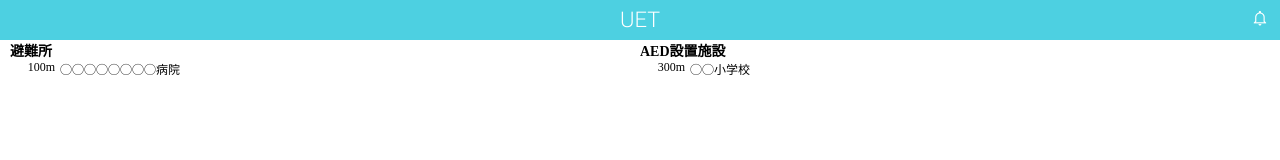
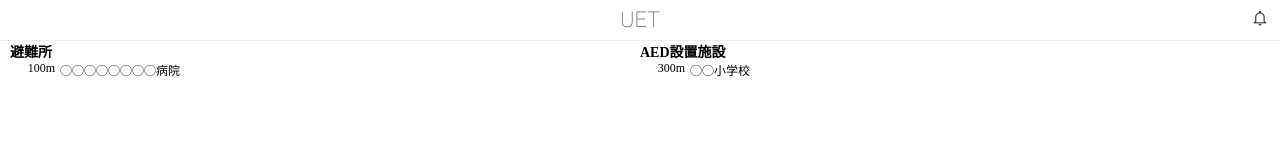
Before and after one commit to simochee/uet.design, a website: page src/pug/index.pug in a window 1280 px wide. Drawn offline with nearby package versions, Linux system fonts and the light colour scheme; files that its build step writes are made by us from their sources; files whose address does not match are found by name; a web font is replaced by a local one.

Commit message:
ヘッダカラーを変更

```diff
--- a/src/pug/index.pug
+++ b/src/pug/index.pug
@@ -7,6 +7,7 @@ head
 	link(rel="stylesheet" href="stylesheets/ionicons.min.css")
 	link(rel="stylesheet" href="stylesheets/main.css")
 body
-	include parts/_navbar
+	.container
+		include parts/_navbar
 
-	include parts/_dist-list
+		include parts/_dist-list
--- a/src/pug/parts/_navbar.pug
+++ b/src/pug/parts/_navbar.pug
@@ -1,4 +1,4 @@
-header.navbar.navbar-primary
+header.navbar.navbar-default
 	.center
 		.bland UET
 	.right
--- a/src/sass/_navbar.sass
+++ b/src/sass/_navbar.sass
@@ -3,11 +3,13 @@
 	position: relative
 	width: 100%
 	height: $height
-	&.navbar-primary
-		background: #4DD0E1
-		color: #fff
+	border-bottom: 1px solid
+	&.navbar-default
+		background: #fff
+		border-color: #eee
+		color: #333
 		.icon
-			color: #fff
+			color: #333
 	.center
 		margin: 0 auto
 	.right
@@ -20,7 +22,7 @@
 	.bland
 		height: $height
 		font-family: 'Yantramanav', sans-serif
-		font-weight: 400
+		font-weight: 100
 		font-size: 24px
 		line-height: $height
 	.navbar-btn-icon
```
Also changed, not shown: docs/index.html, docs/stylesheets/main.css.
